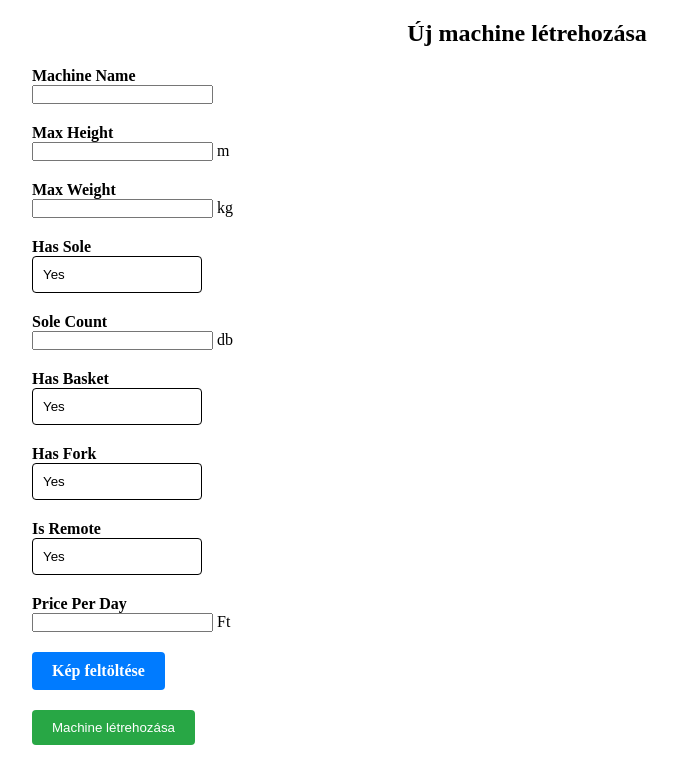
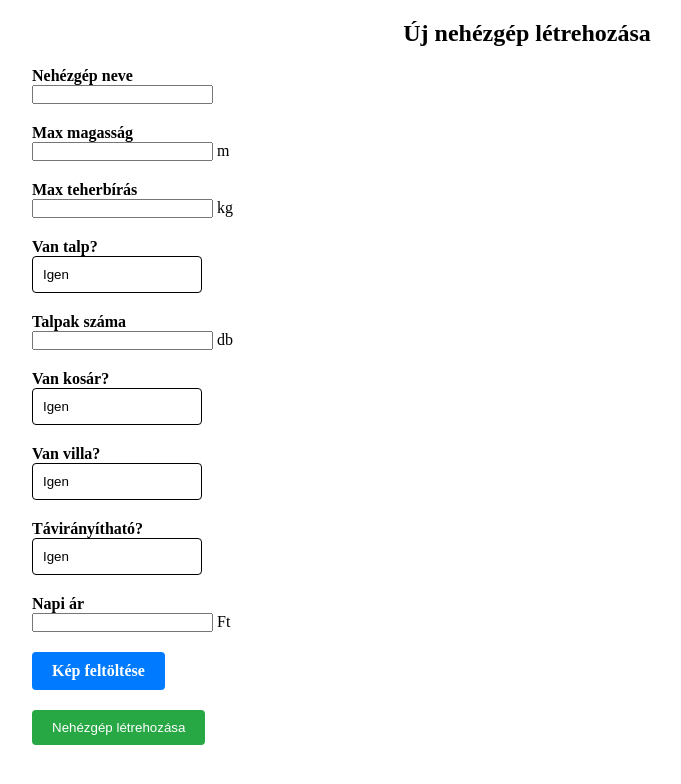
Before and after one commit to Zsotya/manitoupeti, a Vue app in the folder frontend/: page /admin/machines-management/createmachine in a window 1280 px wide. Shown: the top 784 px of the page, without its empty margins (238-919 px from the left). Built offline with nearby package versions, Linux system fonts and the light colour scheme; no server answers; sample sign-in values are in the browser's storage.

Commit message:
Translated creation pages to Hungarian,added comments

```diff
--- a/frontend/src/components/AdminComponents/CreateFilm.vue
+++ b/frontend/src/components/AdminComponents/CreateFilm.vue
@@ -6,19 +6,19 @@
     <!-- Film adatok -->
     <form @submit.prevent="createFilm">
       <div class="form-group">
-        <label for="title_hu">Title (HU)</label>
+        <label for="title_hu">Cím (HU)</label>
         <input v-model="filmData.title_hu" required />
       </div>
       <div class="form-group">
-        <label for="title_en">Title (EN)</label>
+        <label for="title_en">Cím (EN)</label>
         <input v-model="filmData.title_en" required />
       </div>
       <div class="form-group">
-        <label for="description_hu">Description (HU)</label>
+        <label for="description_hu">Leírás (HU)</label>
         <textarea v-model="filmData.description_hu" required></textarea>
       </div>
       <div class="form-group">
-        <label for="description_en">Description (EN)</label>
+        <label for="description_en">Leírás (EN)</label>
         <textarea v-model="filmData.description_en" required></textarea>
       </div>
 
@@ -56,6 +56,7 @@ import axios from "axios";
 
 const router = useRouter();
 
+// Adatok inicializálása
 const filmData = ref({
   title_hu: "",
   title_en: "",
@@ -66,6 +67,7 @@ const filmData = ref({
 const imageFile = ref(null);
 const imagePreviewUrl = ref(null);
 
+// Létrehozás
 const createFilm = async () => {
   const formData = new FormData();
   formData.append("title_hu", filmData.value.title_hu);
@@ -74,6 +76,7 @@ const createFilm = async () => {
   formData.append("description_en", filmData.value.description_en);
   formData.append("image", imageFile.value);
   try {
+    // POST request küldése
     const response = await axios.post(
       "http://localhost:3000/api/films",
       formData,
@@ -83,13 +86,15 @@ const createFilm = async () => {
         },
       }
     );
-    console.log("Film created:", response.data);
+    // Sikeres létrehozás esetén navigálás
+    console.log("Film sikeresen létrehozva:", response.data);
     router.push("/admin/ourfilms-management");
   } catch (error) {
-    console.error("Error creating film:", error);
+    console.error("Hiba a film létrehozása közben:", error);
   }
 };
 
+// Képfeltöltés, kép előnézet kezelése
 const handleImageUpload = (event) => {
   const file = event.target.files[0];
   imageFile.value = file;
--- a/frontend/src/components/AdminComponents/CreateJob.vue
+++ b/frontend/src/components/AdminComponents/CreateJob.vue
@@ -1,9 +1,9 @@
 <template>
   <div class="create-job">
-    <h2>Create New Job</h2>
+    <h2>Új állás létrehozása</h2>
     <form @submit.prevent="addJob">
       <div class="form-group">
-        <label for="jobname_hu">Job Name (HU):</label>
+        <label for="jobname_hu">Állás neve (HU):</label>
         <input
           type="text"
           id="jobname_hu"
@@ -13,7 +13,7 @@
       </div>
 
       <div class="form-group">
-        <label for="jobname_en">Job Name (EN):</label>
+        <label for="jobname_en">Állás neve (EN):</label>
         <input
           type="text"
           id="jobname_en"
@@ -23,7 +23,7 @@
       </div>
 
       <div class="form-group">
-        <label for="jobdescription_hu">Job Description (HU):</label>
+        <label for="jobdescription_hu">Állás leírása (HU):</label>
         <textarea
           id="jobdescription_hu"
           v-model="newJob.jobdescription_hu"
@@ -32,7 +32,7 @@
       </div>
 
       <div class="form-group">
-        <label for="jobdescription_en">Job Description (EN):</label>
+        <label for="jobdescription_en">Állás leírása (EN):</label>
         <textarea
           id="jobdescription_en"
           v-model="newJob.jobdescription_en"
@@ -41,7 +41,7 @@
       </div>
 
       <div class="form-group">
-        <label for="jobtime_hu">Job Time (HU):</label>
+        <label for="jobtime_hu">Munkaidő (HU):</label>
         <input
           type="text"
           id="jobtime_hu"
@@ -51,7 +51,7 @@
       </div>
 
       <div class="form-group">
-        <label for="jobtime_en">Job Time (EN):</label>
+        <label for="jobtime_en">Munkaidő (EN):</label>
         <input
           type="text"
           id="jobtime_en"
@@ -60,7 +60,7 @@
         />
       </div>
 
-      <button type="submit" class="submit-button">Add Job</button>
+      <button type="submit" class="submit-button">Munka létrehozása</button>
     </form>
   </div>
 </template>
@@ -70,6 +70,7 @@ import { useRouter } from "vue-router";
 import axios from "axios";
 const router = useRouter();
 
+// Adatok inicializálása
 const newJob = {
   jobname_hu: "",
   jobname_en: "",
@@ -79,12 +80,16 @@ const newJob = {
   jobtime_en: "",
 };
 
+// Létrehozás
 const addJob = async () => {
   try {
+    // POST request küldése
     const response = await axios.post("http://localhost:3000/api/jobs", newJob);
+    // Sikeres létrehozás esetén navigálás
+    console.log("Állás sikeresen létrehozva:", response.data);
     router.push("/admin/career-management");
   } catch (error) {
-    console.error("Error adding job:", error);
+    console.error("Hiba az állás létrehozása közben:", error);
   }
 };
 </script>
--- a/frontend/src/components/AdminComponents/CreateMachine.vue
+++ b/frontend/src/components/AdminComponents/CreateMachine.vue
@@ -1,65 +1,65 @@
 <template>
   <div class="create-machine">
     <div class="title">
-      <h2>Új machine létrehozása</h2>
+      <h2>Új nehézgép létrehozása</h2>
     </div>
     <!-- Machine adatok -->
     <form @submit.prevent="createMachine">
       <div class="form-group">
-        <label for="machine_name">Machine Name</label>
+        <label for="machine_name">Nehézgép neve</label>
         <input v-model="machineData.machine_name" required />
       </div>
       <div class="form-group">
-        <label for="max_height">Max Height</label>
+        <label for="max_height">Max magasság</label>
         <input v-model="machineData.max_height" required /> m
       </div>
       <div class="form-group">
-        <label for="max_weight">Max Weight</label>
+        <label for="max_weight">Max teherbírás</label>
         <input v-model="machineData.max_weight" required /> kg
       </div>
       <div class="form-group">
-        <label for="has_sole">Has Sole</label>
+        <label for="has_sole">Van talp?</label>
         <div class="styled-select">
           <select v-model="machineData.has_sole" @change="handleSoleChange">
-            <option value="Yes">Yes</option>
-            <option value="No">No</option>
+            <option value="Yes">Igen</option>
+            <option value="No">Nem</option>
           </select>
           <i class="fas fa-caret-down"></i>
         </div>
       </div>
       <div class="form-group" v-if="machineData.has_sole === 'Yes'">
-        <label for="sole_count">Sole Count</label>
+        <label for="sole_count">Talpak száma</label>
         <input v-model="machineData.sole_count" required /> db
       </div>
       <div class="form-group">
-        <label for="has_basket">Has Basket</label>
+        <label for="has_basket">Van kosár?</label>
         <div class="styled-select">
           <select v-model="machineData.has_basket">
-            <option value="Yes">Yes</option>
-            <option value="No">No</option></select
+            <option value="Yes">Igen</option>
+            <option value="No">Nem</option></select
           ><i class="fas fa-caret-down"></i>
         </div>
       </div>
       <div class="form-group">
-        <label for="has_fork">Has Fork</label>
+        <label for="has_fork">Van villa?</label>
         <div class="styled-select">
           <select v-model="machineData.has_fork">
-            <option value="Yes">Yes</option>
-            <option value="No">No</option></select
+            <option value="Yes">Igen</option>
+            <option value="No">Nem</option></select
           ><i class="fas fa-caret-down"></i>
         </div>
       </div>
       <div class="form-group">
-        <label for="is_remote">Is Remote</label>
+        <label for="is_remote">Távirányítható?</label>
         <div class="styled-select">
           <select v-model="machineData.is_remote">
-            <option value="Yes">Yes</option>
-            <option value="No">No</option></select
+            <option value="Yes">Igen</option>
+            <option value="No">Nem</option></select
           ><i class="fas fa-caret-down"></i>
         </div>
       </div>
       <div class="form-group">
-        <label for="price_per_day">Price Per Day</label>
+        <label for="price_per_day">Napi ár</label>
         <input v-model="machineData.price_per_day" required /> Ft
       </div>
 
@@ -84,7 +84,7 @@
 
       <!-- Létrehozás -->
       <div class="form-group">
-        <button type="submit">Machine létrehozása</button>
+        <button type="submit">Nehézgép létrehozása</button>
       </div>
     </form>
   </div>
@@ -97,6 +97,7 @@ import axios from "axios";
 
 const router = useRouter();
 
+// Adatok inicializálása
 const machineData = ref({
   machine_name: "",
   max_height: "",
@@ -112,6 +113,7 @@ const machineData = ref({
 const imageFile = ref(null);
 const imagePreviewUrl = ref(null);
 
+// Létrehozás
 const createMachine = async () => {
   const formData = new FormData();
   formData.append("machine_name", machineData.value.machine_name);
@@ -128,6 +130,7 @@ const createMachine = async () => {
   formData.append("price_per_day", machineData.value.price_per_day);
   formData.append("image", imageFile.value);
   try {
+    // POST request küldése
     const response = await axios.post(
       "http://localhost:3000/api/machines",
       formData,
@@ -137,13 +140,15 @@ const createMachine = async () => {
         },
       }
     );
-    console.log("Machine created:", response.data);
+    // Sikeres létrehozás esetén navigáció
+    console.log("Nehézgép sikeresen létrehozva:", response.data);
     router.push("/admin/machines-management");
   } catch (error) {
-    console.error("Error creating machine:", error);
+    console.error("Hiba a nehézgép létrehozása közben:", error);
   }
 };
 
+// Képfeltöltés, kép előnézet kezelése
 const handleImageUpload = (event) => {
   const file = event.target.files[0];
   imageFile.value = file;
```
Also changed, not shown: frontend/src/components/AdminComponents/CreateAdmin.vue (+6 -1 lines), frontend/src/components/AdminComponents/CreateParagraph.vue (+13 -8 lines).
